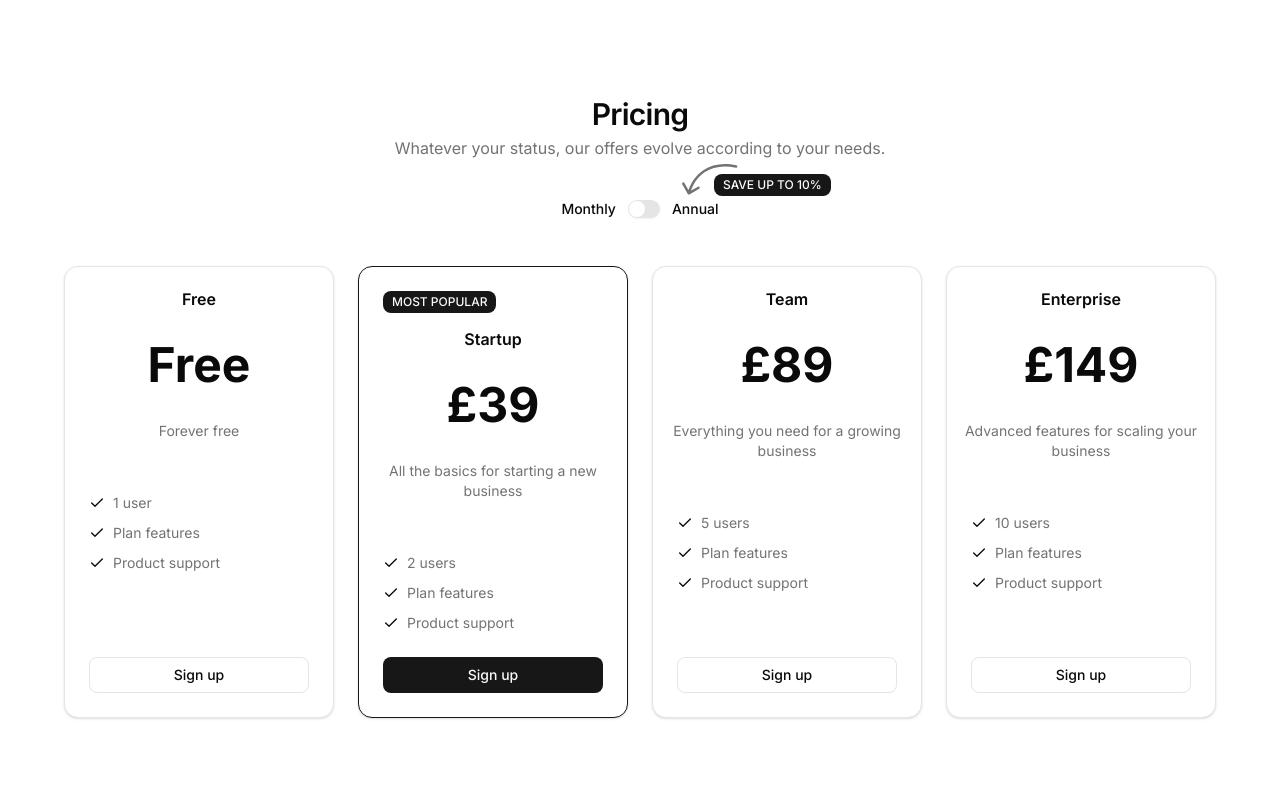
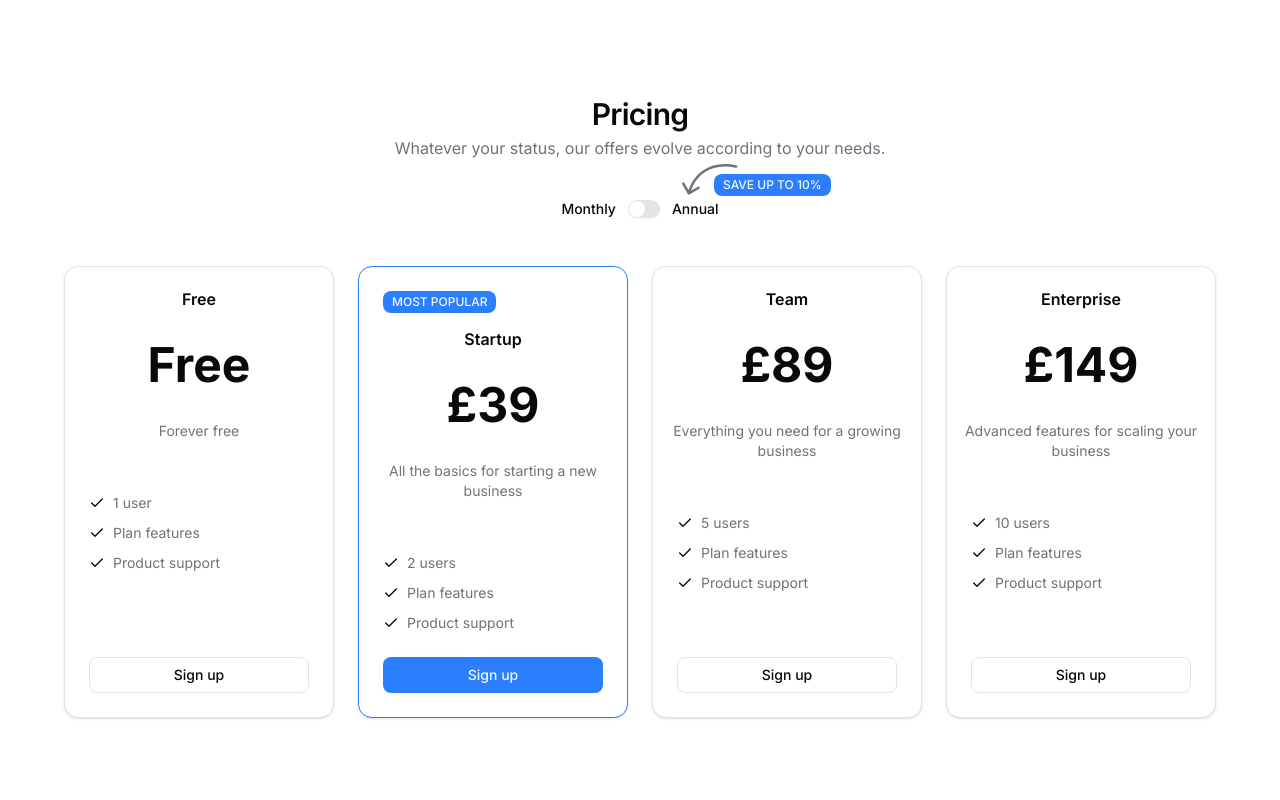
Before and after one commit to Santhosh26/linkedin-post-manager, a Next.js app: page /pricing in a window 1280 px wide. Shown: the top 800 px of the page. Built offline with nearby package versions, Linux system fonts and the light colour scheme.

Commit message:
added color

```diff
--- a/src/app/globals.css
+++ b/src/app/globals.css
@@ -9,75 +9,72 @@
 :root {
   --radius: 0.625rem;
   --background: oklch(1 0 0);
-  --foreground: oklch(0.145 0 0);
+  --foreground: oklch(0.141 0.005 285.823);
   --card: oklch(1 0 0);
-  --card-foreground: oklch(0.145 0 0);
+  --card-foreground: oklch(0.141 0.005 285.823);
   --popover: oklch(1 0 0);
-  --popover-foreground: oklch(0.145 0 0);
-  --primary: oklch(0.205 0 0);
-  --primary-foreground: oklch(0.985 0 0);
-  --secondary: oklch(0.97 0 0);
-  --secondary-foreground: oklch(0.205 0 0);
-  --muted: oklch(0.97 0 0);
-  --muted-foreground: oklch(0.556 0 0);
-  --accent: oklch(0.97 0 0);
-  --accent-foreground: oklch(0.205 0 0);
+  --popover-foreground: oklch(0.141 0.005 285.823);
+  --primary: oklch(0.623 0.214 259.815);
+  --primary-foreground: oklch(0.97 0.014 254.604);
+  --secondary: oklch(0.967 0.001 286.375);
+  --secondary-foreground: oklch(0.21 0.006 285.885);
+  --muted: oklch(0.967 0.001 286.375);
+  --muted-foreground: oklch(0.552 0.016 285.938);
+  --accent: oklch(0.967 0.001 286.375);
+  --accent-foreground: oklch(0.21 0.006 285.885);
   --destructive: oklch(0.577 0.245 27.325);
-  --border: oklch(0.922 0 0);
-  --input: oklch(0.922 0 0);
-  --ring: oklch(0.708 0 0);
+  --border: oklch(0.92 0.004 286.32);
+  --input: oklch(0.92 0.004 286.32);
+  --ring: oklch(0.623 0.214 259.815);
   --chart-1: oklch(0.646 0.222 41.116);
   --chart-2: oklch(0.6 0.118 184.704);
   --chart-3: oklch(0.398 0.07 227.392);
   --chart-4: oklch(0.828 0.189 84.429);
   --chart-5: oklch(0.769 0.188 70.08);
   --sidebar: oklch(0.985 0 0);
-  --sidebar-foreground: oklch(0.145 0 0);
-  --sidebar-primary: oklch(0.205 0 0);
-  --sidebar-primary-foreground: oklch(0.985 0 0);
-  --sidebar-accent: oklch(0.97 0 0);
-  --sidebar-accent-foreground: oklch(0.205 0 0);
-  --sidebar-border: oklch(0.922 0 0);
-  --sidebar-ring: oklch(0.708 0 0);
-  --success: 142 76% 36%; /* HSL format for green */
-  --success-foreground: 142 76% 25%;
+  --sidebar-foreground: oklch(0.141 0.005 285.823);
+  --sidebar-primary: oklch(0.623 0.214 259.815);
+  --sidebar-primary-foreground: oklch(0.97 0.014 254.604);
+  --sidebar-accent: oklch(0.967 0.001 286.375);
+  --sidebar-accent-foreground: oklch(0.21 0.006 285.885);
+  --sidebar-border: oklch(0.92 0.004 286.32);
+  --sidebar-ring: oklch(0.623 0.214 259.815);
 }
 
 .dark {
-  --background: oklch(0.145 0 0);
+  --background: oklch(0.141 0.005 285.823);
   --foreground: oklch(0.985 0 0);
-  --card: oklch(0.205 0 0);
+  --card: oklch(0.21 0.006 285.885);
   --card-foreground: oklch(0.985 0 0);
-  --popover: oklch(0.269 0 0);
+  --popover: oklch(0.21 0.006 285.885);
   --popover-foreground: oklch(0.985 0 0);
-  --primary: oklch(0.922 0 0);
-  --primary-foreground: oklch(0.205 0 0);
-  --secondary: oklch(0.269 0 0);
+  --primary: oklch(0.546 0.245 262.881);
+  --primary-foreground: oklch(1 0 150.55);
+  --secondary: oklch(0.274 0.006 286.033);
   --secondary-foreground: oklch(0.985 0 0);
-  --muted: oklch(0.269 0 0);
-  --muted-foreground: oklch(0.708 0 0);
-  --accent: oklch(0.371 0 0);
+  --muted: oklch(0.274 0.006 286.033);
+  --muted-foreground: oklch(0.705 0.015 286.067);
+  --accent: oklch(0.274 0.006 286.033);
   --accent-foreground: oklch(0.985 0 0);
   --destructive: oklch(0.704 0.191 22.216);
   --border: oklch(1 0 0 / 10%);
   --input: oklch(1 0 0 / 15%);
-  --ring: oklch(0.556 0 0);
+  --ring: oklch(0.488 0.243 264.376);
   --chart-1: oklch(0.488 0.243 264.376);
   --chart-2: oklch(0.696 0.17 162.48);
   --chart-3: oklch(0.769 0.188 70.08);
   --chart-4: oklch(0.627 0.265 303.9);
   --chart-5: oklch(0.645 0.246 16.439);
-  --sidebar: oklch(0.205 0 0);
+  --sidebar: oklch(0.21 0.006 285.885);
   --sidebar-foreground: oklch(0.985 0 0);
-  --sidebar-primary: oklch(0.488 0.243 264.376);
-  --sidebar-primary-foreground: oklch(0.985 0 0);
-  --sidebar-accent: oklch(0.269 0 0);
+  --sidebar-primary: oklch(0.546 0.245 262.881);
+  --sidebar-primary-foreground: oklch(0.379 0.146 265.522);
+  --sidebar-accent: oklch(0.274 0.006 286.033);
   --sidebar-accent-foreground: oklch(0.985 0 0);
   --sidebar-border: oklch(1 0 0 / 10%);
-  --sidebar-ring: oklch(0.439 0 0);
-  --success: 142 76% 46%;
-  --success-foreground: 142 76% 86%;
+  --sidebar-ring: oklch(0.488 0.243 264.376);
 }
+
 
 @theme inline {
   --radius-sm: calc(var(--radius) - 4px);
```
Also changed, not shown: 1 other file (tests, documents, lock files or other folders).
